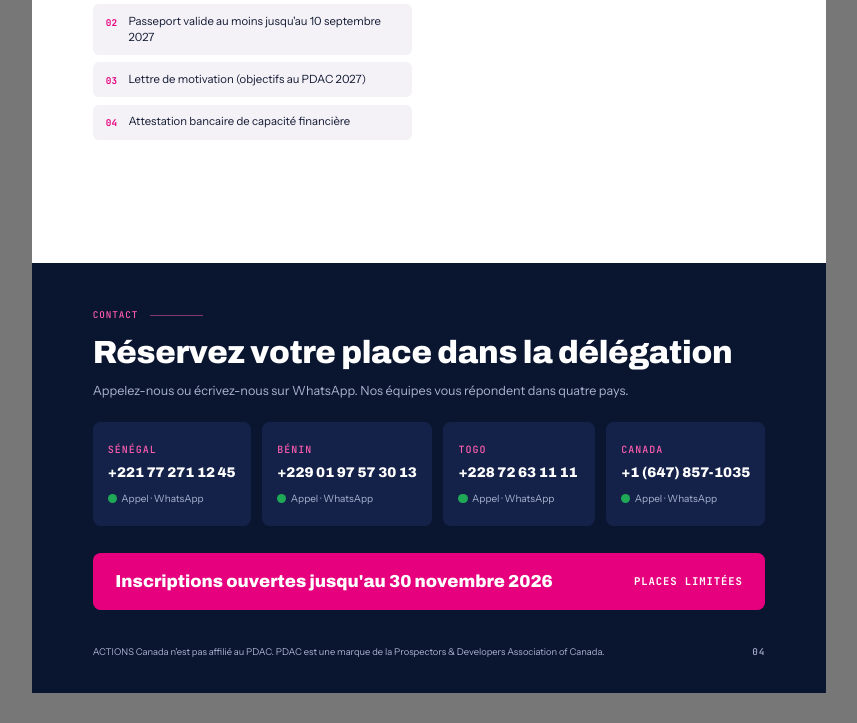
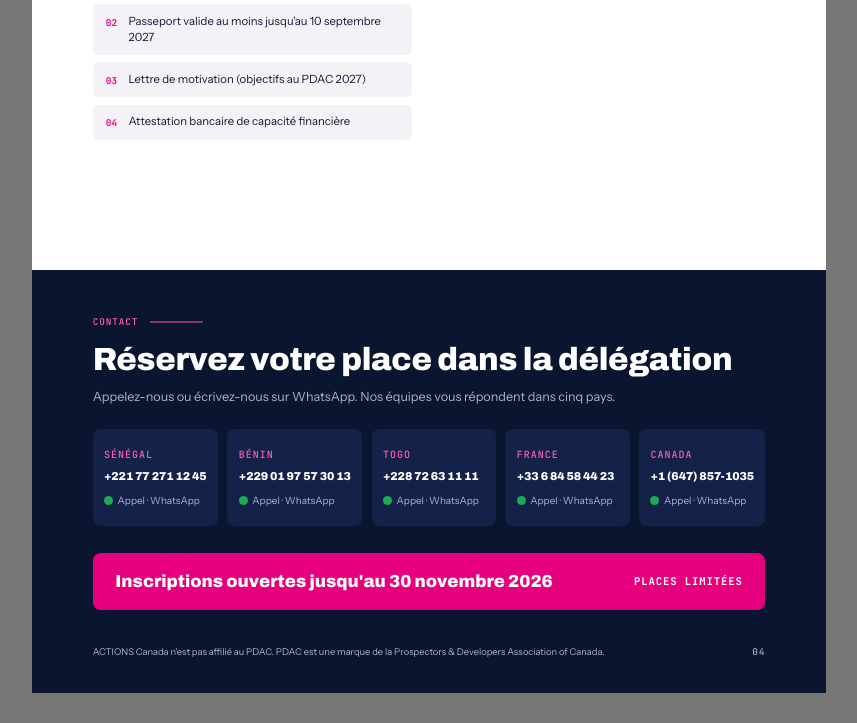
Before and after one commit to papeabdoulayediouf/pdac, a plain HTML site: page plaquette/plaquette.html in a window 1280 px wide. Shown: the part 3888-4611 px from the top of the page, without its empty margins (211-1068 px from the left). Drawn offline with Linux system fonts and the light colour scheme.

Commit message:
Ajouter le contact France (+33 6 84 58 44 23) au site et à la plaquette
Co-Authored-By: Claude Opus 5.5 <noreply@anthropic.com>

```diff
--- a/plaquette/plaquette.html
+++ b/plaquette/plaquette.html
@@ -133,10 +133,10 @@ p{margin:0}
 .contact-bloc{position:absolute;left:0;right:0;bottom:0;padding:12mm 16mm 22mm}
 .contact-bloc h2{font-size:24pt}
 .contact-bloc .lead{color:var(--brume)}
-.contacts{display:grid;grid-template-columns:repeat(4,1fr);gap:3mm;margin-top:6mm}
-.contact{background:var(--nuit-2);border-radius:2mm;padding:4.5mm 4mm}
+.contacts{display:grid;grid-template-columns:repeat(5,1fr);gap:2.5mm;margin-top:6mm}
+.contact{background:var(--nuit-2);border-radius:2mm;padding:4mm 3mm}
 .contact .mono{color:var(--filon)}
-.contact b{display:block;font:850 10.5pt var(--display);font-stretch:105%;margin:1.5mm 0 2.5mm;white-space:nowrap}
+.contact b{display:block;font:850 8.6pt var(--display);font-stretch:100%;letter-spacing:-.01em;margin:1.5mm 0 2.5mm;white-space:nowrap}
 .contact span{display:inline-flex;align-items:center;gap:1.2mm;font-size:7.5pt;color:var(--brume)}
 .contact span i{width:2.4mm;height:2.4mm;border-radius:50%;background:var(--wa);display:inline-block}
 .cta{display:flex;justify-content:space-between;align-items:center;gap:6mm;margin-top:7mm;padding:5mm 6mm;background:var(--magenta);border-radius:2mm}
@@ -300,11 +300,12 @@ p{margin:0}
   <div class="contact-bloc dark">
     <p class="passe mono">Contact</p>
     <h2>Réservez votre place dans la délégation</h2>
-    <p class="lead">Appelez-nous ou écrivez-nous sur WhatsApp. Nos équipes vous répondent dans quatre pays.</p>
+    <p class="lead">Appelez-nous ou écrivez-nous sur WhatsApp. Nos équipes vous répondent dans cinq pays.</p>
     <div class="contacts">
       <div class="contact"><span class="mono">Sénégal</span><b class="num">+221 77 271 12 45</b><span><i></i>Appel · WhatsApp</span></div>
       <div class="contact"><span class="mono">Bénin</span><b class="num">+229 01 97 57 30 13</b><span><i></i>Appel · WhatsApp</span></div>
       <div class="contact"><span class="mono">Togo</span><b class="num">+228 72 63 11 11</b><span><i></i>Appel · WhatsApp</span></div>
+      <div class="contact"><span class="mono">France</span><b class="num">+33 6 84 58 44 23</b><span><i></i>Appel · WhatsApp</span></div>
       <div class="contact"><span class="mono">Canada</span><b class="num">+1 (647) 857-1035</b><span><i></i>Appel · WhatsApp</span></div>
     </div>
     <div class="cta"><b>Inscriptions ouvertes jusqu'au 30 novembre 2026</b><span>PLACES LIMITÉES</span></div>
```
Also changed, not shown: docs/index.html (+8 -4 lines), 1 other file.
